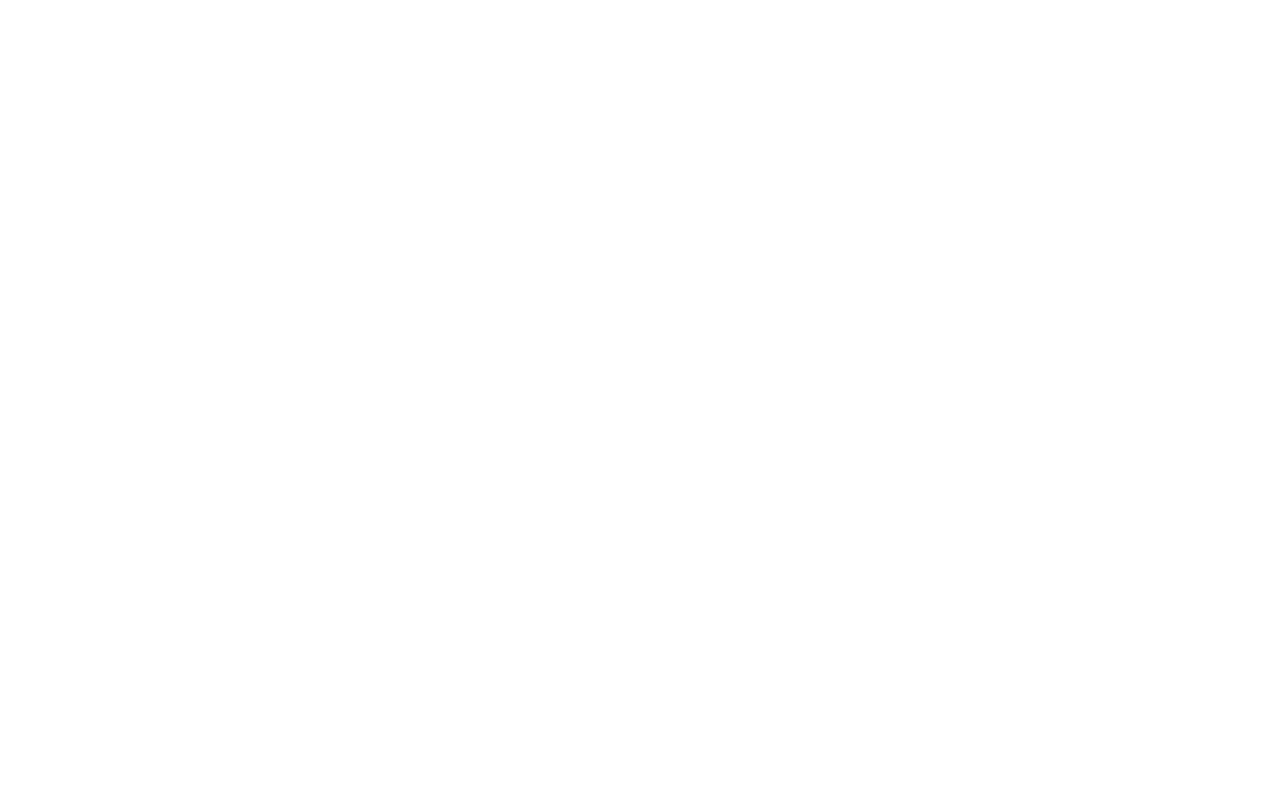
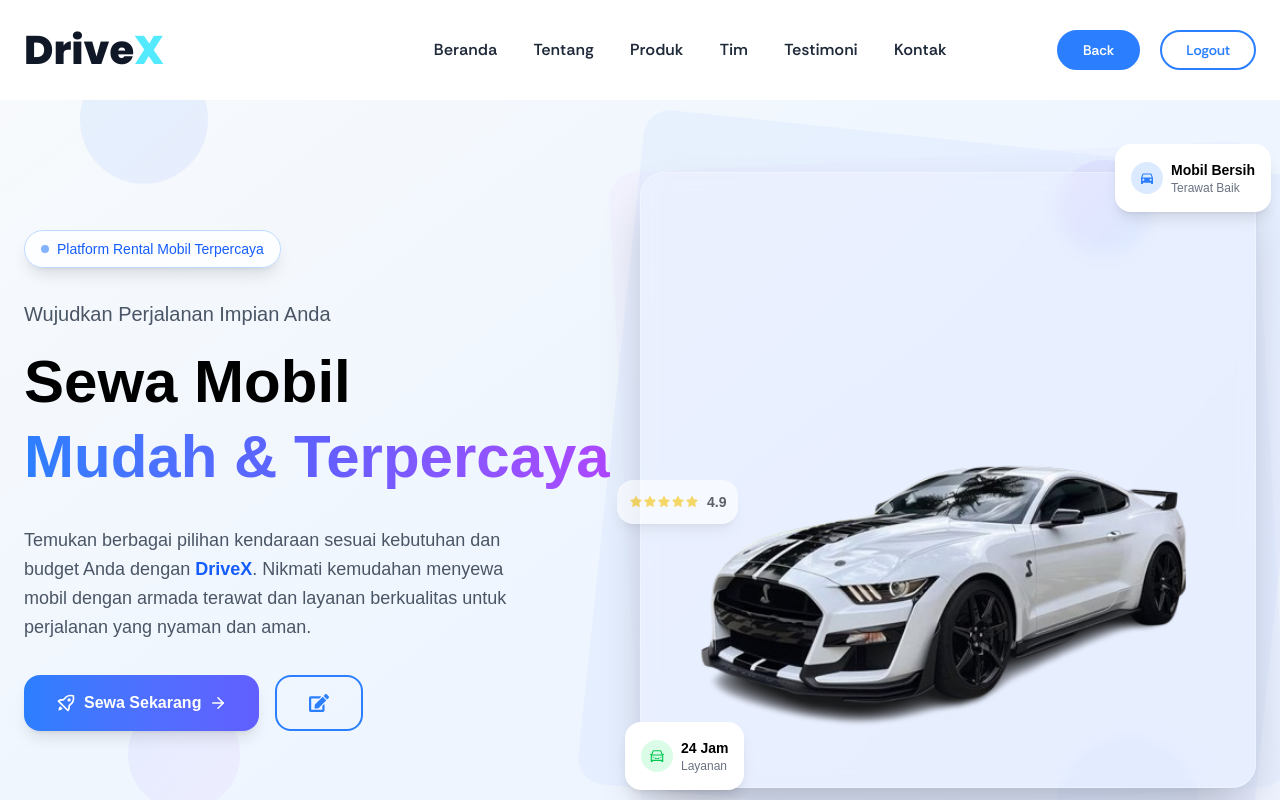
Before and after one commit to LvLina19/DriveX, a React (Vite) app: page /dashboard in a window 1280 px wide. Before the commit this address had no page. Shown: the top 800 px of the page. Built offline with nearby package versions, Linux system fonts and the light colour scheme; a web font is replaced by a local one.

Commit message:
dashboard admin

```diff
--- a/src/App.jsx
+++ b/src/App.jsx
@@ -1,7 +1,8 @@
 import React, { Suspense } from "react";
 import './assets/tailwind.css';
 import { Route, Routes } from "react-router-dom";
-import HomeAdmin from "./pages/Admin/HomeAdmin";
+const Admin = React.lazy(() => import("./pages/Admin/CRUD/Admin"))
+const HomeAdmin = React.lazy(() => import("./pages/Admin/Dashboard/HomeAdmin"))
 const Guest = React.lazy(() => import("./pages/Guest/HomeGuest"))
 const Loading = React.lazy(() => import("./components/Guest/Loading"));
 const GuestLayout = React.lazy(() => import("./layouts/GuestLayout"));
@@ -26,7 +27,8 @@
         </Route>
 
         <Route element={<AdminLayout />}>
-          <Route path="/admin" element={<HomeAdmin />} />
+          <Route path="/admin" element={<Admin />} />
+          <Route path="/dashboard" element={<HomeAdmin />} />
         </Route>
 
       </Routes>
--- /dev/null
+++ b/src/components/Admin/HeaderDashboard.jsx
@@ -0,0 +1,104 @@
+import React, { useState, useEffect } from "react";
+import { useLocation } from "react-router-dom";
+
+export default function HeaderDashboard() {
+  const location = useLocation();
+  const [activeSection, setActiveSection] = useState("");
+
+  const handleScroll = () => {
+    const sections = ["#about", "#topProduk", "#testi", "#kontak"];
+    const sectionInView = sections.find((section) => {
+      const element = document.querySelector(section);
+      const rect = element?.getBoundingClientRect();
+      return rect && rect.top <= 0 && rect.bottom > 0;
+    });
+    setActiveSection(sectionInView);
+  };
+
+  useEffect(() => {
+    window.addEventListener("scroll", handleScroll);
+    return () => window.removeEventListener("scroll", handleScroll);
+  }, []);
+
+  return (
+    <header className="fixed w-full top-0 z-50 bg-white">
+      <div className="container max-w-screen-xl mx-auto px-6 flex items-center justify-between py-5">
+        <a
+          href="/dashboard"
+          className="font-poppins-extrabold text-[40px] text-gray-900"
+        >
+          Drive<span className="text-cyan-300">X</span>
+        </a>
+
+        <nav className="flex space-x-9 pl-50">
+          <a
+            href="/dashboard"
+            className={`${
+              location.pathname === "/dashboard" && activeSection === ""
+                ? "text-blue-500"
+                : "text-gray-800"
+            } hover:text-blue-500 font-RethinkSans-SemiBold text-base tracking-wide`}
+          >
+            Beranda
+          </a>
+          <a
+            href="/dashboard#tentang"
+            className={`${
+              activeSection === "#tentang" ? "text-blue-500" : "text-gray-800"
+            } hover:text-blue-500 font-RethinkSans-SemiBold text-base tracking-wide`}
+          >
+            Tentang
+          </a>
+          <a
+            href="/dashboard#topProduk"
+            className={`${
+              activeSection === "#topProduk" ? "text-blue-500" : "text-gray-800"
+            } hover:text-blue-500 font-RethinkSans-SemiBold text-base tracking-wide`}
+          >
+            Produk
+          </a>
+          <a
+            href="/dashboard#tim"
+            className={`${
+              location.pathname === "#tim" ? "text-blue-500" : "text-gray-800"
+            } hover:text-blue-500 font-RethinkSans-SemiBold text-base tracking-wide`}
+          >
+            Tim
+          </a>
+
+          <a
+            href="/dashboard#testi"
+            className={`${
+              activeSection === "#testi" ? "text-blue-500" : "text-gray-800"
+            } hover:text-blue-500 font-RethinkSans-SemiBold text-base tracking-wide`}
+          >
+            Testimoni
+          </a>
+          <a
+            href="/dashboard#kontak"
+            className={`${
+              activeSection === "#kontak" ? "text-blue-500" : "text-gray-800"
+            } hover:text-blue-500 font-RethinkSans-SemiBold text-base tracking-wide`}
+          >
+            Kontak
+          </a>
+        </nav>
+
+        <div className="flex items-center space-x-5 ml-10">
+          <a
+            href="/admin"
+            className="px-6 py-2 bg-blue-500 text-white text-sm font-RethinkSans-SemiBold rounded-full border-2 border-blue-500 hover:bg-transparent hover:text-blue-500 transition duration-300"
+          >
+            Back
+          </a>
+          <a
+            href="/"
+            className="px-6 py-2 bg-transparent border-2 border-blue-500 text-blue-500 text-sm font-RethinkSans-SemiBold rounded-full hover:bg-blue-500 hover:text-white transition duration-300"
+          >
+            Logout
+          </a>
+        </div>
+      </div>
+    </header>
+  );
+}
--- a/src/layouts/AdminLayout.jsx
+++ b/src/layouts/AdminLayout.jsx
@@ -1,11 +1,11 @@
 import { Outlet } from 'react-router-dom';
 import HeaderAdmin from '../components/Admin/HeaderAdmin';
+import HeaderDashboard from '../components/Admin/HeaderDashboard';
 // import Footer from '../components/Footer';
 
-const GuestLayout = () => {
+const AdminLayout = () => {
   return (
     <div className="flex flex-col min-h-screen">
-      <HeaderAdmin />
       <main className="flex-grow">
         <Outlet />
       </main>
@@ -14,4 +14,4 @@
   );
 };
 
-export default GuestLayout;
+export default AdminLayout;
--- /dev/null
+++ b/src/pages/Admin/CRUD/Admin.jsx
@@ -0,0 +1,19 @@
+import HeaderAdmin from "../../../components/Admin/HeaderAdmin";
+
+export default function admin() {
+  return (
+
+    <div className="guest-page">
+      <HeaderAdmin/>
+      <section id="" className="relative py-20 bg-gradient-to-br from-slate-50 via-blue-50 to-indigo-50 overflow-hidden">
+        <div className="absolute inset-0 pointer-events-none">
+          <div className="absolute top-20 left-20 w-32 h-32 bg-gradient-to-br from-blue-200 to-indigo-200 rounded-full opacity-30 animate-bounce"></div>
+          <div className="absolute top-40 right-32 w-24 h-24 bg-gradient-to-br from-purple-200 to-blue-200 rounded-full opacity-40 animate-pulse"></div>
+          <div className="absolute bottom-32 left-32 w-28 h-28 bg-gradient-to-br from-indigo-200 to-purple-200 rounded-full opacity-25 animate-bounce delay-1000"></div>
+          <div className="absolute bottom-20 right-20 w-36 h-36 bg-gradient-to-br from-blue-100 to-indigo-100 rounded-full opacity-20 animate-pulse delay-500"></div>
+        </div>
+      </section>
+
+    </div>
+  );
+}
--- a/src/pages/Admin/DaftarProduk.jsx
+++ b/src/pages/Admin/Dashboard/DaftarProduk.jsx
@@ -1,5 +1,5 @@
 import { AiFillStar } from "react-icons/ai";
-import products from "../../data/products.json";
+import products from "../../../data/products.json";
 import { FaEdit } from "react-icons/fa";
 
 export default function DaftarProduk() {
--- a/src/pages/Admin/Faq.jsx
+++ b/src/pages/Admin/Dashboard/Faq.jsx
@@ -1,6 +1,6 @@
 import React, { useState } from 'react';
 import { FaChevronDown, FaQuestionCircle, FaLightbulb, FaHeadset, FaSearch } from "react-icons/fa";
-import faq from "../../data/faq.json";
+import faq from "../../../data/faq.json";
 
 export default function FAQ() {
   const [activeIndex, setActiveIndex] = useState(null);
--- a/src/pages/Admin/HomeAdmin.jsx
+++ b/src/pages/Admin/Dashboard/HomeAdmin.jsx
@@ -9,10 +9,12 @@
 import Testi from "./Testi";
 import TimKita from "./TimKita";
 import Faq from "./Faq";
+import HeaderDashboard from "../../../components/Admin/HeaderDashboard";
 
 export default function HomeAdmin() {
   return (
     <div className="guest-page">
+      <HeaderDashboard/>
       <section id="" className="relative py-20 bg-gradient-to-br from-slate-50 via-blue-50 to-indigo-50 overflow-hidden">
         <div className="absolute inset-0 pointer-events-none">
           <div className="absolute top-20 left-20 w-32 h-32 bg-gradient-to-br from-blue-200 to-indigo-200 rounded-full opacity-30 animate-bounce"></div>
--- a/src/pages/Admin/Testi.jsx
+++ b/src/pages/Admin/Dashboard/Testi.jsx
@@ -1,5 +1,5 @@
 import { AiFillStar } from "react-icons/ai";
-import testi from "../../data/testi.json";
+import testi from "../../../data/testi.json";
 import { FaEdit } from "react-icons/fa";
 
 export default function Testi() {
--- a/src/pages/Admin/TimKita.jsx
+++ b/src/pages/Admin/Dashboard/TimKita.jsx
@@ -1,6 +1,6 @@
 import React from 'react';
 import { FaLinkedin, FaInstagram, FaEnvelope, FaStar, FaQuoteLeft, FaEdit } from "react-icons/fa";
-import tim from "../../data/tim.json";
+import tim from "../../../data/tim.json";
 
 export default function TimKita() {
   return (
```
Also changed, not shown: src/components/Admin/HeaderAdmin.jsx (+5 -63 lines), src/pages/Admin/Dashboard/Tentang.jsx (renamed from src/pages/Admin/Tentang.jsx).
